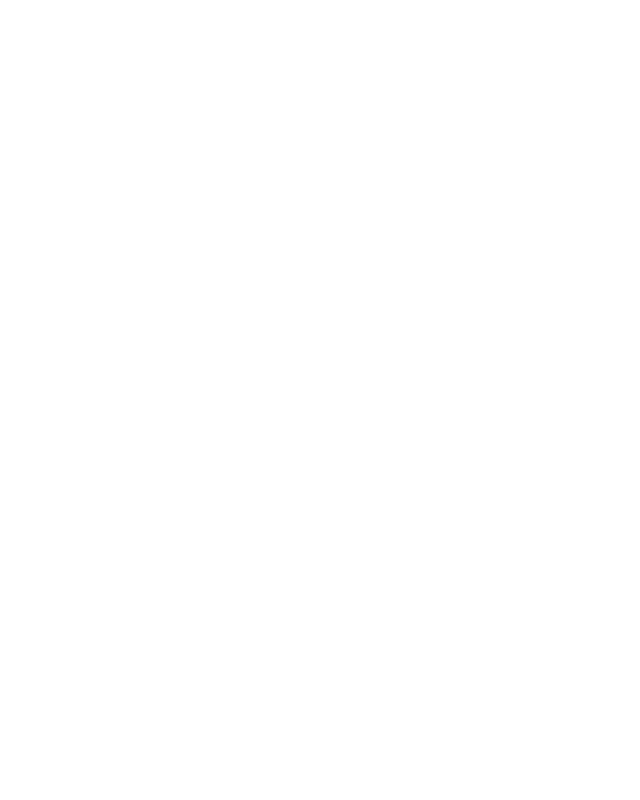
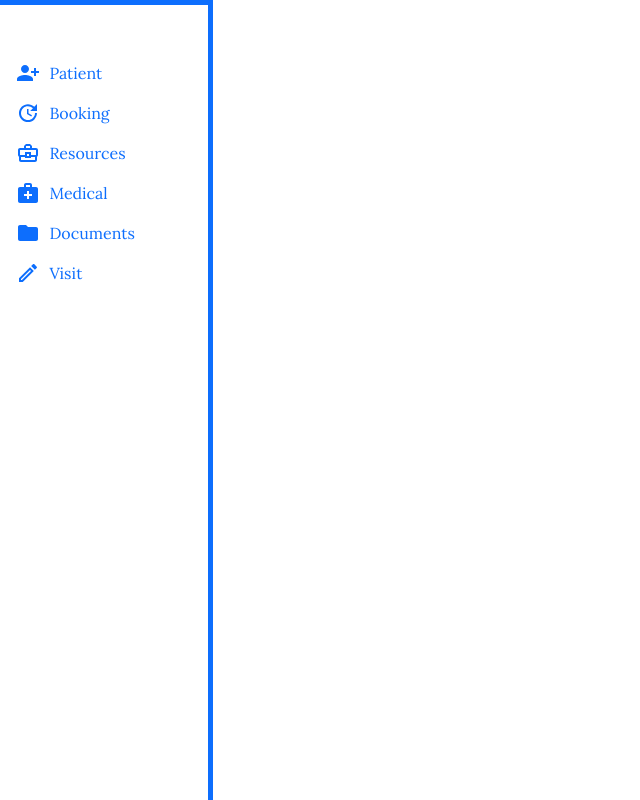
Before and after one commit to ShaniaKC/alivebtw, a React (Create React App) app: page /main in a window 1280 px wide. Shown: the whole page, without its empty margins (0-640 px from the left). Built offline with nearby package versions, Linux system fonts and the light colour scheme.

Commit message:
2 files modified, 7 added, 1 deleted

```diff
--- a/src/components/maincomponents/Protected/Sidebar.js
+++ b/src/components/maincomponents/Protected/Sidebar.js
@@ -1,7 +1,27 @@
 import React from 'react';
+import IconLink from '../../minorcomponents/IconLinkGroup';
+import PersonAddAlt1Icon from '@mui/icons-material/PersonAddAlt1';
+import UpdateIcon from '@mui/icons-material/Update';
+import MedicalServicesIcon from '@mui/icons-material/MedicalServices';
+import FolderIcon from '@mui/icons-material/Folder';
+import BusinessCenterOutlinedIcon from '@mui/icons-material/BusinessCenterOutlined';
+import CreateOutlinedIcon from '@mui/icons-material/CreateOutlined';
 
-const A = () => {
-  return <div />;
+const Sidebar = () => {
+  return (
+    <div className="col-sm-2 vh-100 pt-5 border-primary bg-white border-top border-end border-5">
+      <IconLink to="/patient" text="Patient" icon={<PersonAddAlt1Icon />} />
+      <IconLink to="/booking" text="Booking" icon={<UpdateIcon />} />
+      <IconLink
+        to="/resources"
+        text="Resources"
+        icon={<BusinessCenterOutlinedIcon />}
+      />
+      <IconLink to="/medical" text="Medical" icon={<MedicalServicesIcon />} />
+      <IconLink to="/documents" text="Documents" icon={<FolderIcon />} />
+      <IconLink to="/visit" text="Visit" icon={<CreateOutlinedIcon />} />
+    </div>
+  );
 };
 
-export default A;
+export default Sidebar;
--- /dev/null
+++ b/src/components/minorcomponents/IconLinkGroup.js
@@ -0,0 +1,13 @@
+import React from 'react';
+import { Link } from 'react-router-dom';
+
+const IconLink = (props) => {
+  return (
+    <Link className="row flex-d text-primary py-2 px-1" to={props.to}>
+      <span className="col-2">{props.icon}</span>{' '}
+      <span className="col-10">{props.text}</span>
+    </Link>
+  );
+};
+
+export default IconLink;
```
Also changed, not shown: package.json (+14 -4 lines), src/components/maincomponents/Protected/Booking.js (added, +7 -0 lines), src/components/maincomponents/Protected/Document.js (added, +7 -0 lines), src/components/maincomponents/Protected/Medical.js (added, +7 -0 lines), src/components/maincomponents/Protected/Patient.js (added, +7 -0 lines), src/components/maincomponents/Protected/Resources.js (added, +7 -0 lines), src/components/maincomponents/Protected/Visit.js (added, +7 -0 lines), src/components/minorcomponents/SideNavBox.js (deleted).
